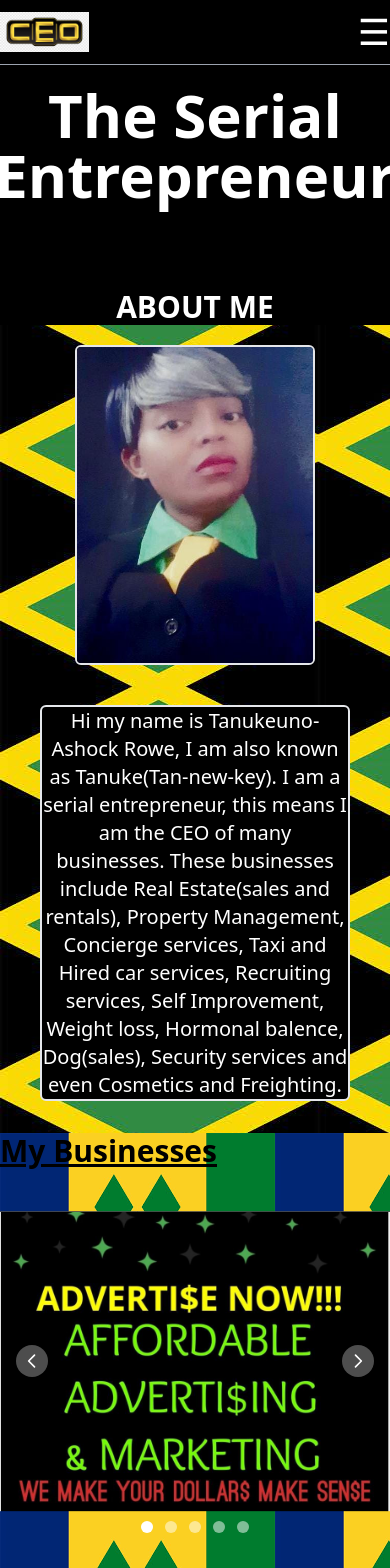
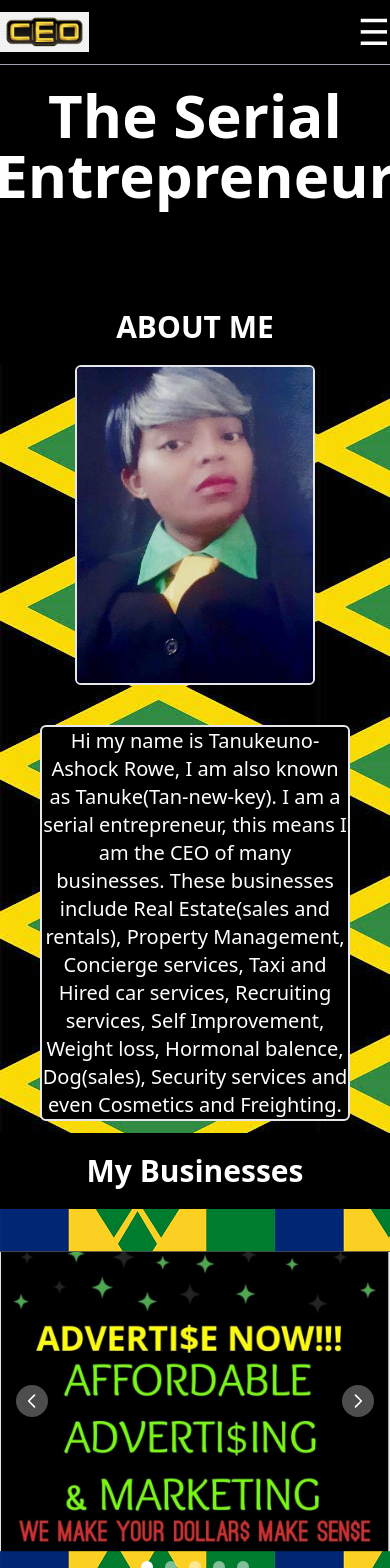
Before and after one commit to fibini/serial-entreprenuer-website, a React (Vite) app: page / in a window 390 px wide. Shown: the top 1568 px of the page. Built offline with nearby package versions, Linux system fonts and the light colour scheme.

Commit message:
Add 1 business and adjust css for mobile

```diff
--- a/src/About.jsx
+++ b/src/About.jsx
@@ -6,7 +6,7 @@ export default function About()
         <>
         <section id="about" className="text-center w-30 h-screen">
             {/* <div className="bg-black text-white"> */}
-                <h1 className="text-3xl font-bold mb-5 bg-black text-white">
+                <h1 className="text-3xl font-bold bg-black text-white py-5">
                     ABOUT ME
                 </h1>
             {/* </div> */}
--- a/src/Businesses.jsx
+++ b/src/Businesses.jsx
@@ -2,15 +2,18 @@ import { Carousel } from "flowbite-react"
 import apply from './assets/apply-yourself.png'
 import affordableAdvertising from './assets/advertising.png'
 import tanup from './assets/tanup.png'
+import slimchances from './assets/slimchances.png'
 
 export default function Businesses()
 {
     return(
         <>
         <section id="businesses" className="h-screen">
-          <h2 className="text-3xl font-bold underline">
+          <div id="busi" className="bg-black text-white">
+          <h2 className="text-3xl font-bold text-center py-5">
               My Businesses
           </h2>
+          </div>
           <div className="h-96 2lg:h-96">
           <Carousel slideInterval={10000}>
             <a href="https://www.facebook.com/affordableadvertising20" target="_blank" rel="noreferrer">
@@ -33,10 +36,13 @@ export default function Businesses()
                 alt="tanupent"
               />
             </a>
-            <img
-              src="https://flowbite.com/docs/images/carousel/carousel-4.svg"
-              alt="..."
-            />
+            <a href="https://www.facebook.com/profile.php?id=100064482830532" target="_blank" rel="noreferrer">
+              <img
+                className="h-96"
+                src={slimchances}
+                alt="weight-loss"
+              />
+            </a>
             <img
               src="https://flowbite.com/docs/images/carousel/carousel-5.svg"
               alt="..."
--- a/src/OtherBusinesses.jsx
+++ b/src/OtherBusinesses.jsx
@@ -2,10 +2,12 @@ export default function OtherBusinesses()
 {
     return(
         <>
-        <section id="otherbusinesses">
-                <h2 className="text-3xl font-bold underline">
-                    Other Businesses
-                </h2>
+        <section id="otherbusinesses" className=" h-screen">
+                <div className="bg-black text-white text-center py-5">
+                    <h2 className="text-3xl font-bold">
+                        Other Businesses
+                    </h2>
+                </div>
                 <div className= "grid grid-rows-2 grid-flow-col gap-4">
                     <img src="./src/assets/advertise-here2.jpg"/>
                     <img src="./src/assets/advertise-here2.jpg"/>
--- a/src/index.css
+++ b/src/index.css
@@ -15,6 +15,11 @@ body
 #businesses
 {
   background-image: url(./assets/viniflag.png);
+}
+
+#otherbusinesses
+{
+  background-image: url(./assets/barbaflag.png);
 }
 
 
```
Also changed, not shown: src/assets/slimchances.png (added), 1 other file (tests, documents, lock files or other folders).
